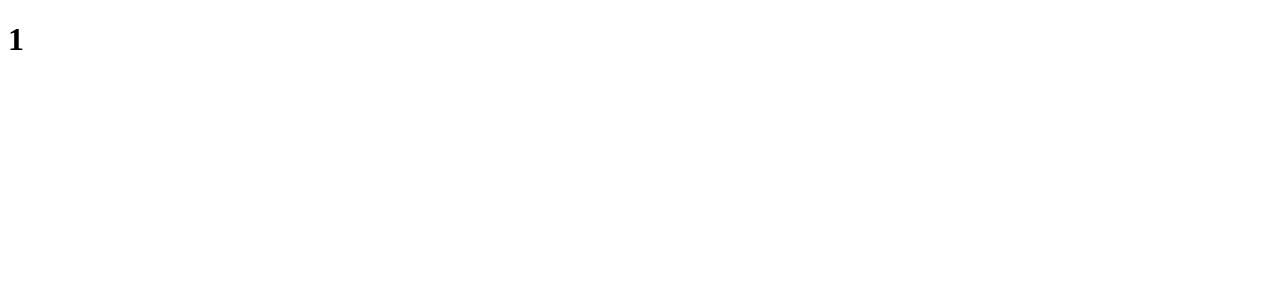
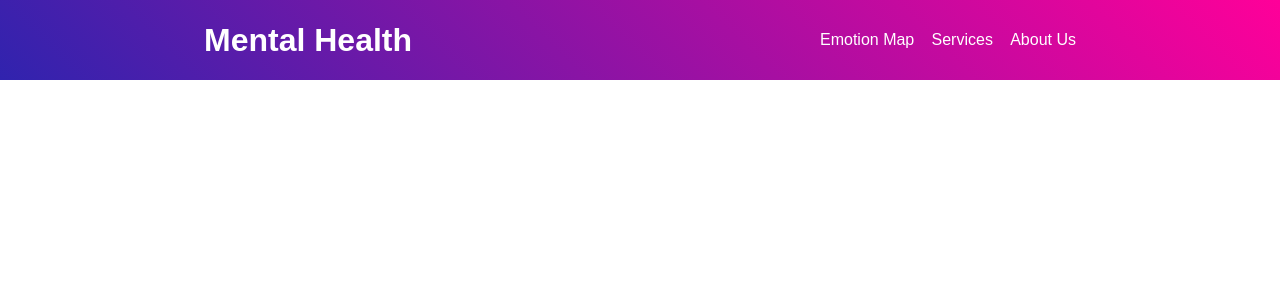
Before and after one commit to DanyeIIo/MentalHealth, a React app in the folder front/: page / in a window 1280 px wide. Shown: the top 300 px of the page. Built offline with nearby package versions, Linux system fonts and the light colour scheme.

Commit message:
Header and navbar

```diff
--- a/front/src/components/App/App.tsx
+++ b/front/src/components/App/App.tsx
@@ -1,8 +1,9 @@
+import Header from "../Header/Header";
 
 
 const App = () => {
     return (
-        <h1>1</h1>
+        <Header />
     )
 }
 
--- /dev/null
+++ b/front/src/components/Header/Header.tsx
@@ -0,0 +1,13 @@
+import styles from './header.module.scss'
+import Navbar from './nav/Navbar';
+
+const Header = () => {
+    return (
+        <header className={styles.header}>
+            <h1>Mental Health</h1>
+            <Navbar />
+        </header>
+    )
+}
+
+export default Header;
--- /dev/null
+++ b/front/src/components/Header/header.module.scss
@@ -0,0 +1,20 @@
+* {
+    margin: 0;
+    padding: 0;
+    box-sizing: border-box;
+}
+body {
+    font-family: Arial, Helvetica, sans-serif;
+}
+.header {
+    width: 100%;
+    height: 10vh;
+    background: linear-gradient(45deg, #3023ae 0%, #f09 100%);
+    color: white;
+    display: flex;
+    align-items: center;
+    justify-content: space-around;
+    h1 {
+        cursor: pointer;
+    }
+}
--- /dev/null
+++ b/front/src/components/Header/nav/Navbar.tsx
@@ -0,0 +1,13 @@
+import styles from './navbar.module.scss'
+
+const Navbar = () => {
+    return (
+        <nav className={styles.nav}>
+            <span>Emotion Map</span>
+            <span>Services</span>
+            <span>About Us</span>
+        </nav>
+    )
+}
+
+export default Navbar
--- /dev/null
+++ b/front/src/components/Header/nav/navbar.module.scss
@@ -0,0 +1,12 @@
+.nav {
+    width: 20%;
+    display: flex;
+    justify-content: space-between;
+    align-items: center;
+    span {
+        cursor: pointer;
+        &:hover {
+            color: purple;
+        }
+    }
+}
```
